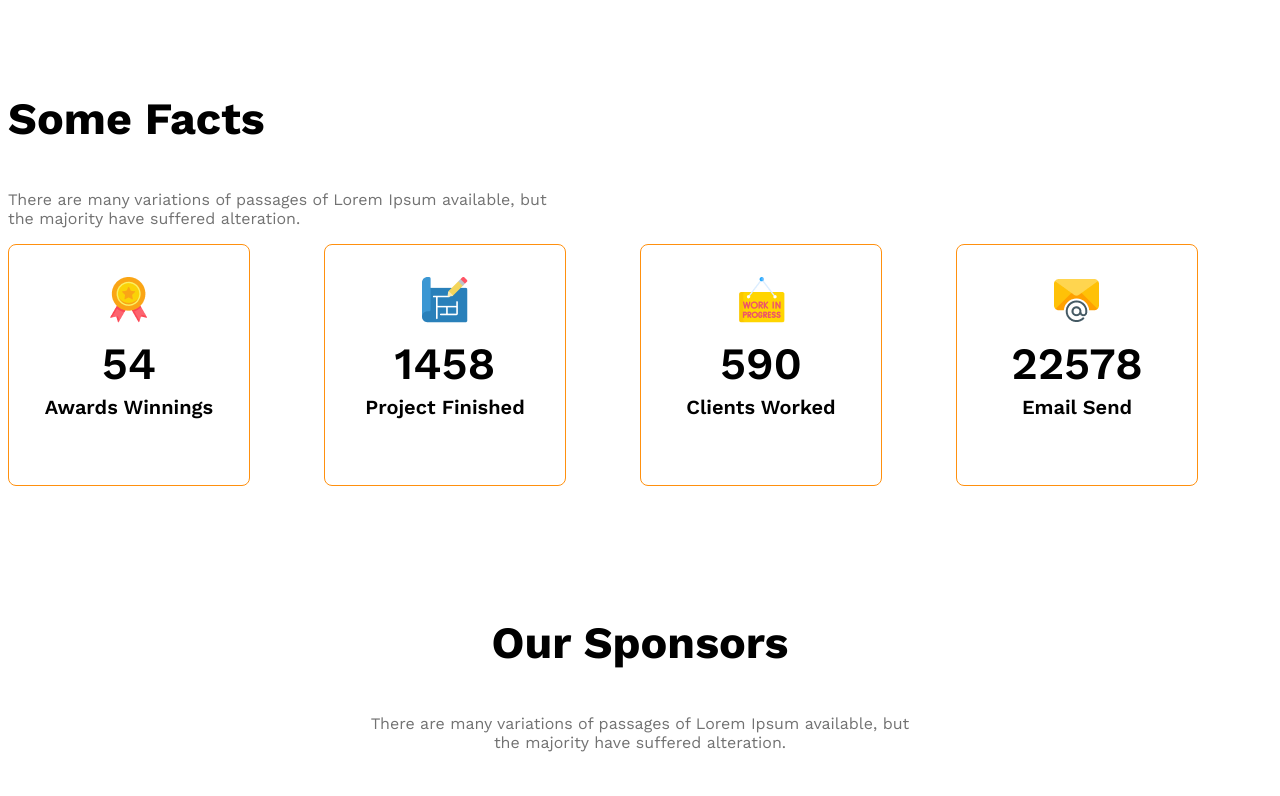
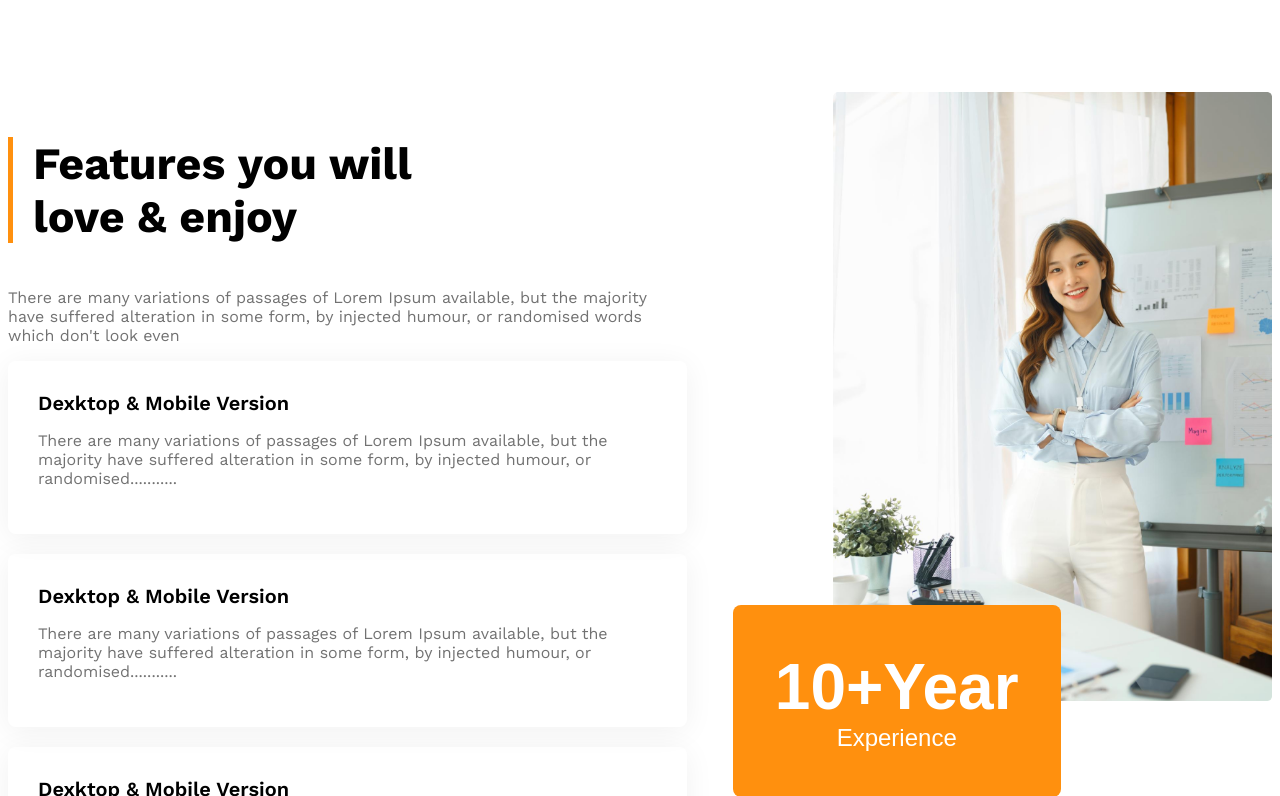
Before and after one commit to kira217-cyber/my-g3-architect, a plain HTML site: page index.html in a window 1280 px wide. Shown: the part 2060-2856 px from the top of the page. Drawn offline with nearby package versions, Linux system fonts and the light colour scheme.

Commit message:
added feature-section

```diff
--- a/index.html
+++ b/index.html
@@ -47,7 +47,48 @@
             </div>
         </section>
         <!-- futures will enjoy -->
+        <section class="features display-flex">
+            <div>
+                <h3 id="features-section-title" class="section-title">Features you will <br> love & enjoy</h3>
+                <p class="text-light-gray">
+                    There are many variations of passages of Lorem Ipsum available, but the majority have suffered alteration in some form, by injected humour, or randomised words which don't look even
+                </p>
+                <!-- features card container -->
+                 <div class="feature-card">
+                    <h4 class="feature-title">Dexktop & Mobile Version</h4>
+                    <p class="text-light-gray">
+                        There are many variations of passages of Lorem Ipsum available, but the majority have suffered alteration in some form, by injected humour, or randomised...........
+                    </p>
+                 </div>
+                 <div class="feature-card">
+                    <h4 class="feature-title">Dexktop & Mobile Version</h4>
+                    <p class="text-light-gray">
+                        There are many variations of passages of Lorem Ipsum available, but the majority have suffered alteration in some form, by injected humour, or randomised...........
+                    </p>
+                 </div>
+                 <div class="feature-card">
+                    <h4 class="feature-title">Dexktop & Mobile Version</h4>
+                    <p class="text-light-gray">
+                        There are many variations of passages of Lorem Ipsum available, but the majority have suffered alteration in some form, by injected humour, or randomised...........
+                    </p>
+                 </div>
+                 <div class="feature-card">
+                    <h4 class="feature-title">Dexktop & Mobile Version</h4>
+                    <p class="text-light-gray">
+                        There are many variations of passages of Lorem Ipsum available, but the majority have suffered alteration in some form, by injected humour, or randomised...........
+                    </p>
+                 </div>
 
+            </div>
+            <div class="feature-architect">
+                <img src="images/architect.png" alt="">
+                <button id="experience-badge" class="btn-primary">
+                    <span id="experience-year">10+Year</span>
+                    <br>
+                    <span>Experience</span>
+                </button>
+            </div>
+        </section>
          <!-- Some facts -->
           <section class="some-facts">
             <h3 class="section-title">
--- a/style/style.css
+++ b/style/style.css
@@ -108,7 +108,42 @@
 #quick-list{
     font-weight: 500;
 }
+/* features related style */
+.features{
+    gap: 146px;
+}
 
+
+#features-section-title{
+    border-left: 5px solid #FF900E;
+    padding-left: 20px;
+}
+.feature-card{
+    border-radius: 8px;
+    box-shadow: 0 4px 30px 0 rgba(0, 0, 0, 0.06);
+    padding: 30px;
+    margin-bottom: 20px;
+}
+.feature-card .feature-title{
+    font-weight: 600;
+    font-size: 1.25rem;
+    margin-top: 0;
+    margin-bottom: 0;
+}
+#experience-badge{
+    padding: 45px 42px;
+    font-size: 1.5rem;
+    font-weight: 500;
+    margin-left: -100px;
+    margin-top: -100px;
+}
+#experience-year{
+    font-size: 4rem;
+    font-weight: 700;
+}
+.feature-architect img{
+    width: 100%;
+}
 /* some facts related style */
 .facts-container{
     display: grid;
@@ -158,8 +193,14 @@
 @media screen and (max-width: 576px) {
     .navber,
     .nav-item,
-    .teams{
+    .teams,
+    .features
+    {
         flex-direction: column;
+    }
+    #experience-badge{
+        margin-top: 20px;
+        margin-left: 20px;
     }
     .team-img-container,
     .sponsor-company
@@ -182,8 +223,14 @@
 }
 /* medium size device */
 @media screen and (min-width: 576px) and (max-width: 992px) {
-    .teams{
+    .teams,
+    .features
+    {
         flex-direction: column;
+    }
+    #experience-badge{
+        margin-top: 20px;
+        margin-left: 20px;
     }
     .our-future{
         margin: 50px auto;
```
